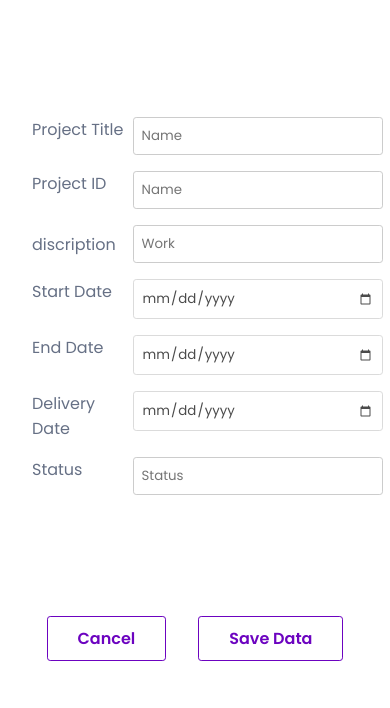
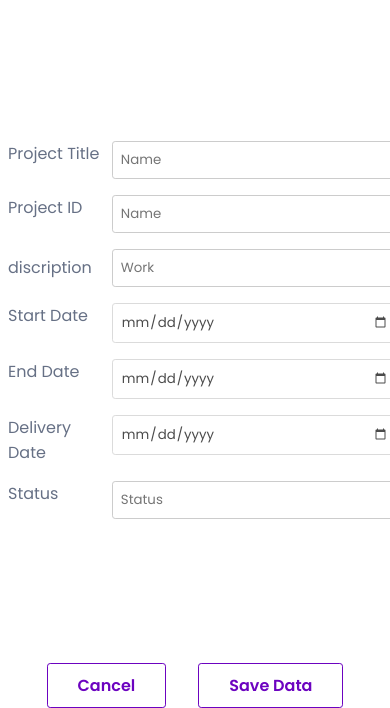
Before and after one commit to smita1017/HRM-PROJECT-2, a plain HTML site: page index.html in a window 390 px wide. Shown: the part 136-844 px from the top of the page. Drawn offline with Linux system fonts and the light colour scheme.

Commit message:
new checking commit

```diff
--- a/style.css
+++ b/style.css
@@ -178,7 +178,7 @@ input[type="date"] {
 }
 .innermaindiv {
   display: flex;
-  align-items: start;
+  align-items: center;
   justify-content: center;
   flex-direction: column;
   width: 60%;
@@ -210,6 +210,14 @@ h2 {
 }
 
 /*................................... media quary......................... */
+
+@media (min-width: 601px) and (max-width: 1023px) {
+  /* Your styles here */
+  .maindesign  {
+      background-color: lightblue;
+  }
+}
+
 
 
 @media(max-width: 600px) {
@@ -248,16 +256,16 @@ h2 {
     height: 100%;
     display: flex;
     align-items:start;
-    justify-content:start;
-    /* background-color: pink; */
+    justify-content:center;
+    gap: 1rem
 }
-
-.form{
+form{
     width: 100%;
     height: 100%;
     display: flex;
     align-items:center;
     justify-content:center;
+    margin-left: 0.5rem
 }
 .handburger{
     display: block;
```
Also changed, not shown: index.html (+1 -1 lines).
